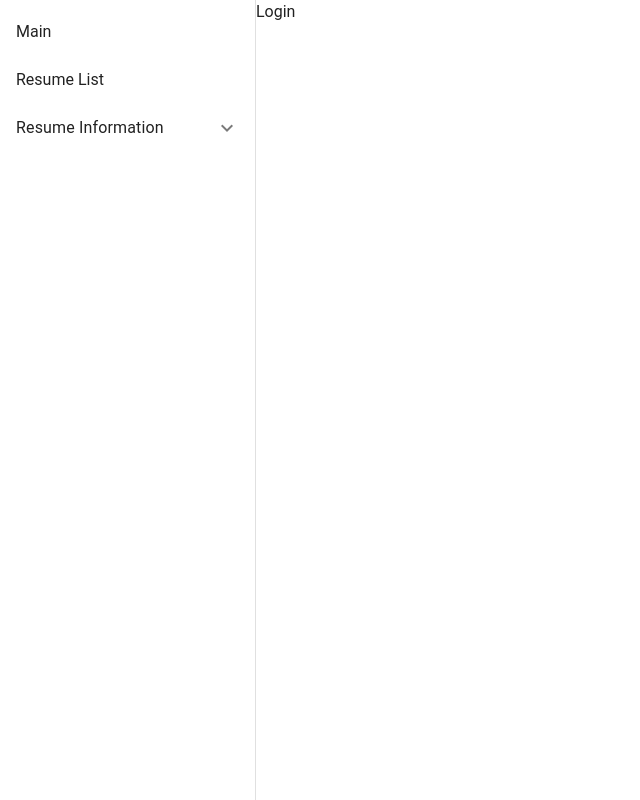
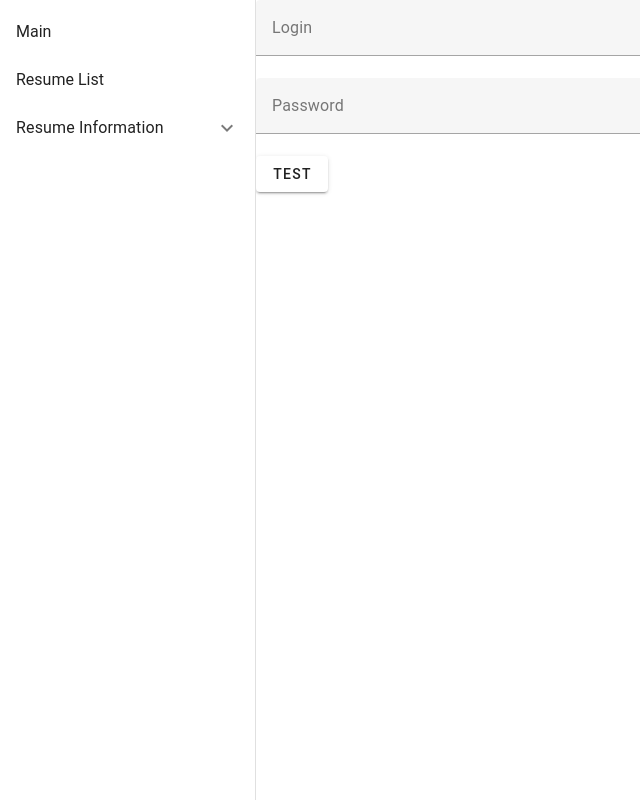
Before and after one commit to PiotrSiryk/Resume-generator-vue-express, a Vue app: page /login in a window 1280 px wide. Shown: the whole page, without its empty margins (0-640 px from the left). Built offline with nearby package versions, Linux system fonts and the light colour scheme.

Commit message:
basic login form

```diff
--- a/package.json
+++ b/package.json
@@ -17,6 +17,7 @@
     "@mdi/font": "^7.1.96",
     "axios": "^1.2.6",
     "pinia": "^2.0.28",
+    "vee-validate": "^4.7.4",
     "vue": "^3.2.45",
     "vue-router": "^4.1.6",
     "vuetify": "^3.1.2"
--- /dev/null
+++ b/src/components/CForm.vue
@@ -0,0 +1,9 @@
+<template>
+  <v-form ref="form">
+    <slot></slot>
+  </v-form>
+</template>
+
+<script setup lang="ts">
+defineExpose({ test: "ddd" });
+</script>
--- a/src/views/login/LoginView.vue
+++ b/src/views/login/LoginView.vue
@@ -1,7 +1,24 @@
 <template>
-  <div>Login</div>
+  <div>
+    <CForm ref="loginForm">
+      <v-text-field v-model="loginInfo.name" label="Login"></v-text-field>
+      <v-text-field
+        v-model="loginInfo.password"
+        label="Password"
+      ></v-text-field>
+      <v-btn>TESt</v-btn>
+    </CForm>
+  </div>
 </template>
 <script lang="ts" setup>
-import router from "@/router/router";
+import CForm from "@/components/CForm.vue";
+import { ref } from "vue";
+
+const loginForm = ref<InstanceType<typeof CForm>>();
+
+const loginInfo = {
+  name: "",
+  password: "",
+};
 </script>
 <style lang="scss"></style>
```
Also changed, not shown: 1 other file (tests, documents, lock files or other folders).
